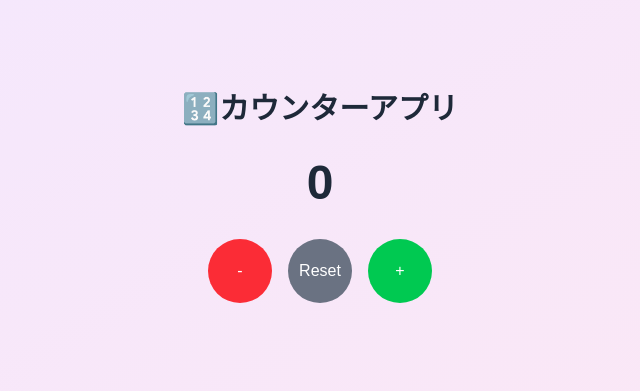
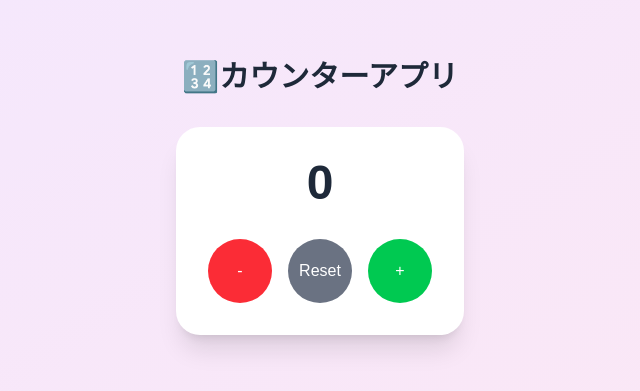
Before and after one commit to tomoya-takubo/counter-app, a Next.js app: page / in a window 1280 px wide. Shown: the part 187-578 px from the top of the page, without its empty margins (320-960 px from the left). Built offline with nearby package versions, Linux system fonts and the light colour scheme.

Commit message:
カードを追加

```diff
--- a/app/page.tsx
+++ b/app/page.tsx
@@ -9,6 +9,7 @@ export default function Home() {
             <div className="text-center mb-8">
               <h1 className="text-3xl font-bold text-gray-800">🔢カウンターアプリ</h1>
             </div>
+            <div className="bg-white rounded-3xl shadow-xl p-8">
               <div className="text-center mb-8">
                 <div className="text-5xl font-bold text-gray-800">0</div>
               </div>
@@ -17,6 +18,8 @@ export default function Home() {
                 <button className="bg-gray-500 text-white w-16 h-16 rounded-full">Reset</button>
                 <button className="bg-green-500 text-white w-16 h-16 rounded-full">+</button>
               </div>
+
+            </div>
           </div>
         </div>
       </div>
```
Lines whose indentation alone changed are shown as unchanged.
